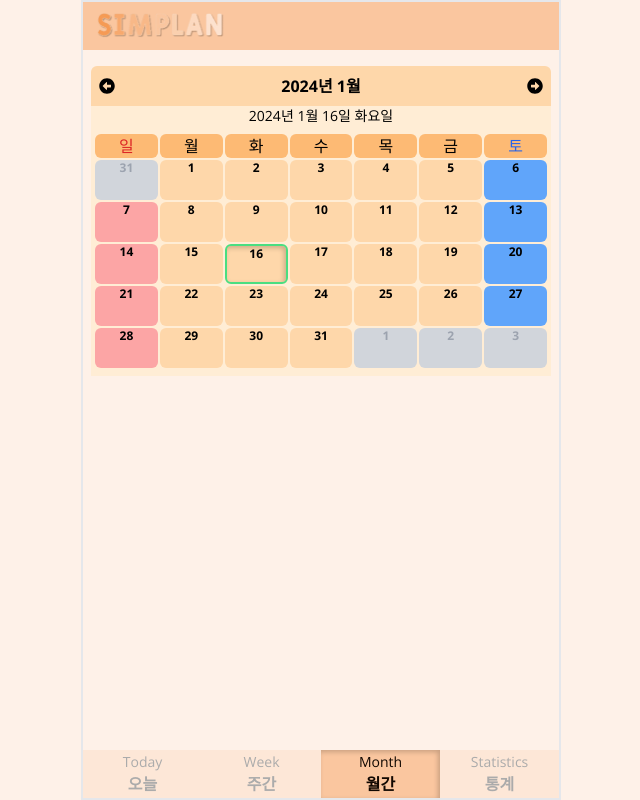
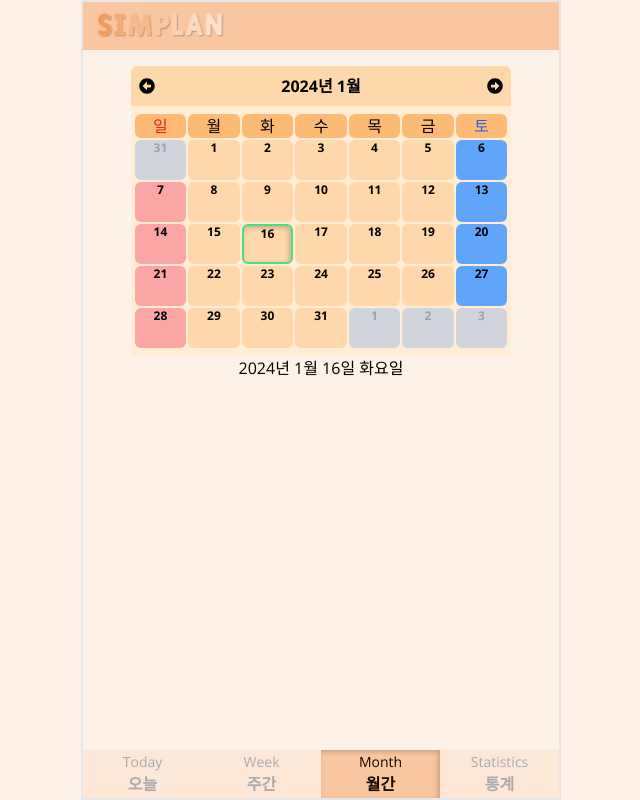
Before and after one commit to cjfal2/SIMPLAN_next, a Next.js app: page /Month in a window 1280 px wide. Shown: the whole page, without its empty margins (319-959 px from the left). Built offline with nearby package versions, Linux system fonts and the light colour scheme.

Commit message:
월 페이지 약간 수정

```diff
--- a/src/app/Month/page.tsx
+++ b/src/app/Month/page.tsx
@@ -3,7 +3,7 @@ import MonthPageItem from '../components/month/MonthPageItem'
 
 export default function MonthPage() {
   return (
-    <div className='w-full'>
+    <div className='w-full justify-center items-center flex'>
       <MonthPageItem />
     </div>
   )
--- a/src/app/Today/page.tsx
+++ b/src/app/Today/page.tsx
@@ -8,7 +8,7 @@ export default function TodayPage() {
     <div className="px-6">
       <PositiveSentence />
       <ToDoList />
-      <TodayTimeTable />
+      {/* <TodayTimeTable /> */}
     </div>
   );
 }
--- a/src/app/components/month/MonthPageCalendar.tsx
+++ b/src/app/components/month/MonthPageCalendar.tsx
@@ -76,7 +76,7 @@ export default function MonthPageCalendar({
   };
 
   return (
-    <div className="flex flex-col w-full">
+    <div className="flex flex-col justify-center items-center  w-full">
       <div className="rounded-t-md flex justify-between w-full bg-orange-200 px-2 py-2 items-center">
         {/* 월 이동 버튼 왼쪽 */}
         <FaArrowAltCircleLeft
@@ -92,9 +92,6 @@ export default function MonthPageCalendar({
           className="hover:cursor-pointer hover:scale-105"
         />
       </div>
-      <p className="select-none text-sm w-full bg-orange-100">
-        {newYear}년 {newMonth}월 {newDay}일 {newDOW}요일
-      </p>
       {/* 달력 부분 */}
       <div className="grow w-full bg-orange-100 py-2">
         {/* 그리드를 통하여 달력을 표현 */}
--- a/src/app/components/month/MonthPageItem.tsx
+++ b/src/app/components/month/MonthPageItem.tsx
@@ -14,15 +14,20 @@ export default function MonthPageItem() {
   const [day, setDay] = useState<number>(dayToday);
   const [dayOfWeek, setDayOfWeek] = useState(daysOfWeek[dayOfWeekToday]);
 
+  // const setSomedayTodo = (y,m,d) => {
+
+  // }
+
+
   return (
-    <div className="flex flex-col justify-center items-center py-4 px-2 w-full">
+    <div className="flex flex-col justify-center items-center py-4 px-2 w-10/12">
       <MonthPageCalendar
         year={year}
         month={month}
         day={day}
         dayOfWeek={dayOfWeek}
       />
-
+      <div>{year}년 {month}월 {day}일 {dayOfWeek}요일</div>
     </div>
   );
 }
--- a/src/app/globals.css
+++ b/src/app/globals.css
@@ -21,7 +21,7 @@ body {
   margin: 0 auto;
 
   text-align: center;
-
+  justify-content: center;
 
   background-color: #FEF1E8;
 }
--- a/src/app/page.tsx
+++ b/src/app/page.tsx
@@ -1,12 +1,8 @@
-import PositiveSentence from "./components/today/PositiveSentence";
-import ToDoList from "./components/today/ToDoList";
-import TodayTimeTable from "./components/today/TodayTimeTable";
-
 export default async function HomePage() {
   return (
     <>
       <div className="px-6">
-        메인
+        로그인
       </div>
     </>
   );
```
Also changed, not shown: src/app/components/week/WeekTable.tsx (indentation only).
